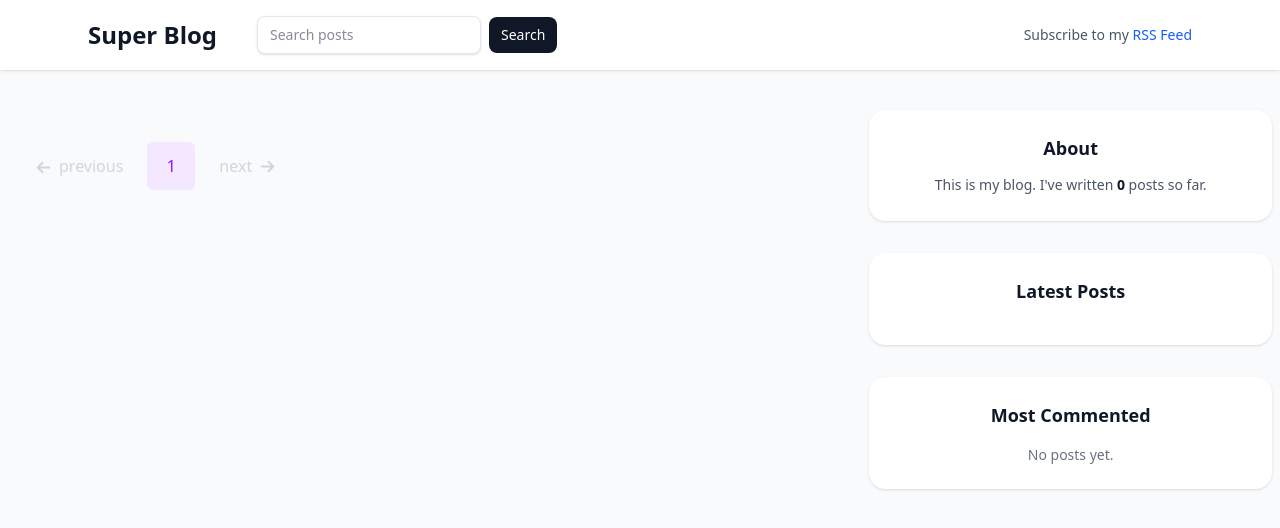
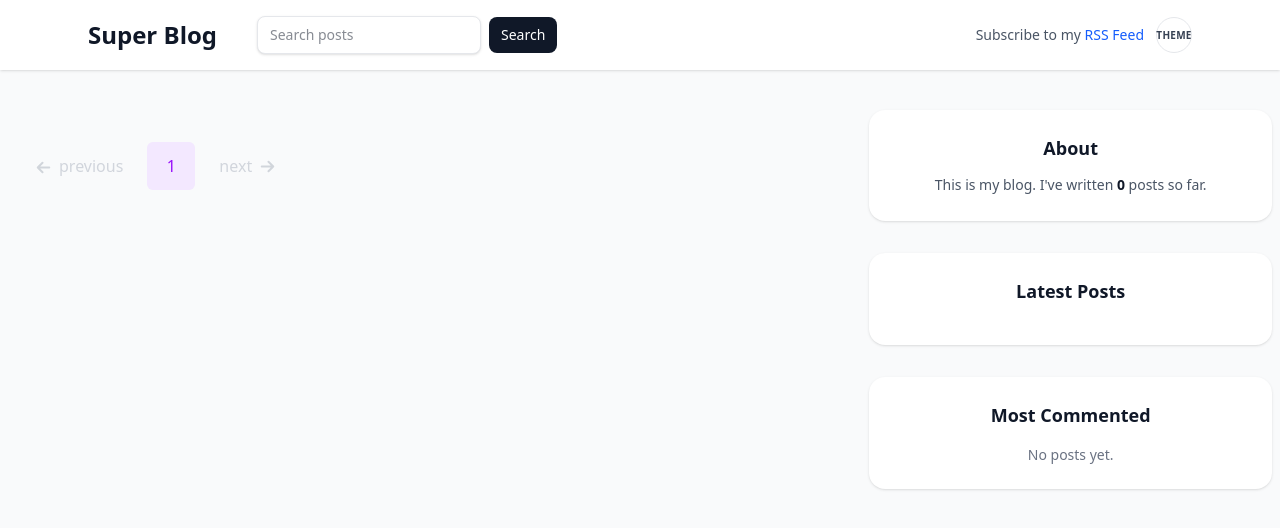
Before and after one commit to Legend7ok/Blog-Platform, a Django app: page /blog/ in a window 1280 px wide. Shown: the top 528 px of the page. Run offline with Django 5.2, Linux system fonts and the light colour scheme; data that the repository does not hold is empty; style sheets or scripts are compiled from the project's sources.

Commit message:
feat(theme): add dark mode with system preference and toggle
  - enable Tailwind class-based dark mode
  - add pre-CSS theme bootstrap to avoid FOUC
  - implement theme toggle with localStorage persistence
  - add theme button and dark styles in base layout

```diff
--- /dev/null
+++ b/app/blog/static/js/theme.js
@@ -0,0 +1,71 @@
+(() => {
+  const storageKey = "theme";
+  const root = document.documentElement;
+  const mediaQuery = window.matchMedia("(prefers-color-scheme: dark)");
+  const buttons = Array.from(document.querySelectorAll("[data-theme-toggle]"));
+
+  const getStoredTheme = () => {
+    try {
+      return localStorage.getItem(storageKey);
+    } catch (err) {
+      return null;
+    }
+  };
+
+  const getSystemTheme = () => (mediaQuery.matches ? "dark" : "light");
+
+  const applyTheme = (theme, persist = false) => {
+    if (theme === "dark") {
+      root.classList.add("dark");
+    } else {
+      root.classList.remove("dark");
+    }
+
+    buttons.forEach((button) => {
+      button.setAttribute("aria-pressed", theme === "dark" ? "true" : "false");
+    });
+
+    if (persist) {
+      try {
+        localStorage.setItem(storageKey, theme);
+      } catch (err) {
+        // Ignore storage errors
+      }
+    }
+  };
+
+  const initTheme = () => {
+    const stored = getStoredTheme();
+    if (stored === "dark" || stored === "light") {
+      applyTheme(stored, false);
+    } else {
+      applyTheme(getSystemTheme(), false);
+    }
+  };
+
+  const handleSystemChange = () => {
+    const stored = getStoredTheme();
+    if (stored === "dark" || stored === "light") {
+      return;
+    }
+    applyTheme(getSystemTheme(), false);
+  };
+
+  const handleToggle = () => {
+    const isDark = root.classList.contains("dark");
+    const nextTheme = isDark ? "light" : "dark";
+    applyTheme(nextTheme, true);
+  };
+
+  initTheme();
+
+  if (mediaQuery.addEventListener) {
+    mediaQuery.addEventListener("change", handleSystemChange);
+  } else if (mediaQuery.addListener) {
+    mediaQuery.addListener(handleSystemChange);
+  }
+
+  buttons.forEach((button) => {
+    button.addEventListener("click", handleToggle);
+  });
+})();
--- a/app/blog/templates/blog/base.html
+++ b/app/blog/templates/blog/base.html
@@ -7,18 +7,38 @@
     <meta name="viewport" content="width=device-width, initial-scale=1.0">
     <title>{% block title %}{% endblock %}</title>
 
+    <!-- Theme bootstrap (pre-CSS) -->
+    <script>
+        (function() {
+            try {
+                var storedTheme = localStorage.getItem("theme");
+                var prefersDark = window.matchMedia && window.matchMedia("(prefers-color-scheme: dark)").matches;
+                var theme = (storedTheme === "dark" || storedTheme === "light")
+                    ? storedTheme
+                    : (prefersDark ? "dark" : "light");
+                if (theme === "dark") {
+                    document.documentElement.classList.add("dark");
+                } else {
+                    document.documentElement.classList.remove("dark");
+                }
+            } catch (e) {
+                // Fail silently to avoid blocking render
+            }
+        })();
+    </script>
+
     <!-- Tailwind CSS -->
     <link href="{% static 'dist/styles.css' %}" rel="stylesheet">
 </head>
 
-<body class="bg-gray-50 text-gray-900">
+<body class="bg-gray-50 text-gray-900 dark:bg-gray-900 dark:text-gray-100">
 
     <!-- Navbar -->
-    <header class="bg-white shadow-sm">
+    <header class="bg-white shadow-sm dark:bg-gray-950/80 dark:shadow-black/20">
         <div class="max-w-6xl mx-auto px-6 py-4 flex flex-col gap-4 sm:flex-row sm:items-center">
             <!-- Brand / home link -->
             <a href="{% url 'blog:post_list' %}"
-               class="text-2xl font-bold text-gray-900 hover:text-blue-600 transition">
+               class="text-2xl font-bold text-gray-900 hover:text-blue-600 transition dark:text-white dark:hover:text-blue-400">
                 Super Blog
             </a>
             <div class="flex flex-1 flex-col gap-3 sm:flex-row sm:items-center sm:gap-6">
@@ -27,19 +47,29 @@
                     <input type="search" name="query" required
                            placeholder="Search posts"
                            aria-label="Search posts"
-                           class="w-full rounded-lg border border-gray-200 bg-white px-3 py-2 text-sm text-gray-900 shadow-sm outline-none transition focus:ring-2 focus:ring-purple-500 sm:w-56">
+                           class="w-full rounded-lg border border-gray-200 bg-white px-3 py-2 text-sm text-gray-900 shadow-sm outline-none transition focus:ring-2 focus:ring-purple-500 sm:w-56 dark:border-gray-700 dark:bg-gray-900 dark:text-gray-100 dark:placeholder:text-gray-500 dark:focus:ring-purple-400">
                     <button type="submit"
-                            class="inline-flex items-center justify-center rounded-lg bg-gray-900 px-3 py-2 text-sm font-medium text-white transition hover:bg-gray-800 active:scale-[0.98]">
+                            class="inline-flex items-center justify-center rounded-lg bg-gray-900 px-3 py-2 text-sm font-medium text-white transition hover:bg-gray-800 active:scale-[0.98] dark:bg-gray-100 dark:text-gray-900 dark:hover:bg-white">
                         Search
                     </button>
                 </form>
                 <!-- RSS link -->
-                <div class="text-sm text-gray-600 whitespace-nowrap sm:ml-auto">
-                    Subscribe to my
-                    <a href="{% url 'blog:post_feed' %}"
-                       class="font-medium text-blue-600 hover:underline">
-                        RSS Feed
-                    </a>
+                <div class="flex items-center gap-3 text-sm text-gray-600 whitespace-nowrap sm:ml-auto dark:text-gray-300">
+                    <div>
+                        Subscribe to my
+                        <a href="{% url 'blog:post_feed' %}"
+                           class="font-medium text-blue-600 hover:underline dark:text-blue-400">
+                            RSS Feed
+                        </a>
+                    </div>
+                    <!-- Theme toggle -->
+                    <button type="button"
+                            data-theme-toggle
+                            aria-pressed="false"
+                            aria-label="Toggle dark mode"
+                            class="inline-flex h-9 w-9 items-center justify-center rounded-full border border-gray-200 bg-white text-gray-700 transition hover:bg-gray-50 active:scale-[0.98] dark:border-gray-700 dark:bg-gray-900 dark:text-gray-100 dark:hover:bg-gray-800">
+                        <span class="text-[10px] font-semibold uppercase tracking-wide">Theme</span>
+                    </button>
                 </div>
             </div>
         </div>
@@ -59,38 +89,38 @@
             <aside class="space-y-8 lg:justify-self-end lg:w-full">
 
                 <!-- About card -->
-                <div class="bg-white p-6 rounded-2xl shadow-sm text-center">
+                <div class="bg-white p-6 rounded-2xl shadow-sm text-center dark:bg-gray-950/80 dark:shadow-black/20">
                     <h2 class="text-lg font-semibold mb-3">About</h2>
-                    <p class="text-gray-600 text-sm leading-relaxed">
+                    <p class="text-gray-600 text-sm leading-relaxed dark:text-gray-300">
                         This is my blog.
                         I've written
-                        <span class="font-semibold text-gray-900">{% total_posts %}</span>
+                        <span class="font-semibold text-gray-900 dark:text-white">{% total_posts %}</span>
                         posts so far.
                     </p>
                 </div>
 
                 <!-- Latest posts -->
-                <div class="bg-white p-6 rounded-2xl shadow-sm text-center">
+                <div class="bg-white p-6 rounded-2xl shadow-sm text-center dark:bg-gray-950/80 dark:shadow-black/20">
                     <h3 class="text-lg font-semibold mb-4">Latest Posts</h3>
-                    <div class="space-y-2 text-sm text-blue-600">
+                    <div class="space-y-2 text-sm text-blue-600 dark:text-blue-400">
                         {% show_latest_posts 3 %}
                     </div>
                 </div>
 
                 <!-- Most commented posts -->
-                <div class="bg-white p-6 rounded-2xl shadow-sm text-center">
+                <div class="bg-white p-6 rounded-2xl shadow-sm text-center dark:bg-gray-950/80 dark:shadow-black/20">
                     <h3 class="text-lg font-semibold mb-4">Most Commented</h3>
                     {% get_most_commented_posts as most_commented_posts %}
                     <ul class="space-y-2 text-sm">
                         {% for post in most_commented_posts %}
                             <li>
                                 <a href="{{ post.get_absolute_url }}"
-                                   class="text-blue-600 hover:underline">
+                                   class="text-blue-600 hover:underline dark:text-blue-400">
                                     {{ post.title }}
                                 </a>
                             </li>
                         {% empty %}
-                            <li class="text-gray-500">No posts yet.</li>
+                            <li class="text-gray-500 dark:text-gray-400">No posts yet.</li>
                         {% endfor %}
                     </ul>
                 </div>
@@ -99,6 +129,6 @@
 
         </div>
     </main>
-
+    <script src="{% static 'js/theme.js' %}" defer></script>
 </body>
 </html>
```
Also changed, not shown: app/tailwind.config.js (added, +13 -0 lines).
